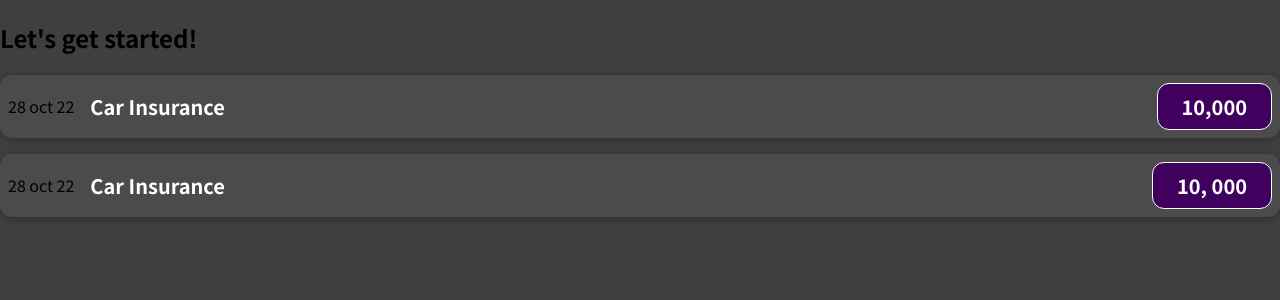
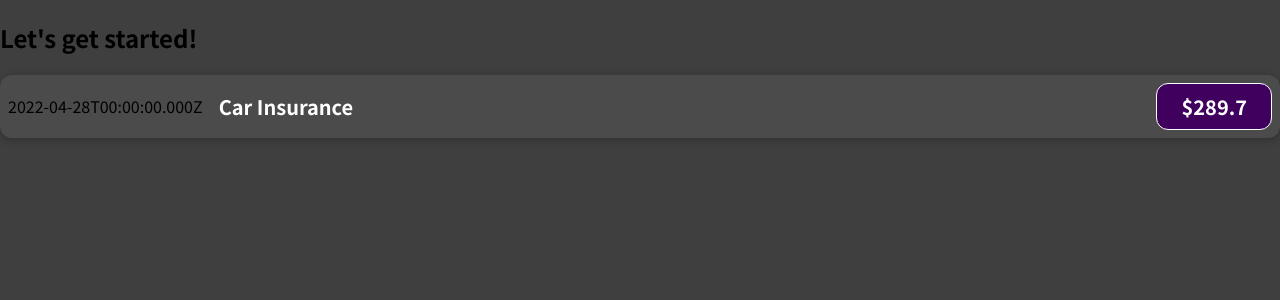
Before and after one commit to AmolShelke2/Expense-tracker-react, a JavaScript app: page / in a window 1280 px wide. Shown: the top 300 px of the page. Built offline with nearby package versions, Linux system fonts and the light colour scheme.

Commit message:
Updated Outputting Dynamic Data and using expression in jsx

```diff
--- a/src/App.js
+++ b/src/App.js
@@ -1,12 +1,10 @@
 import ExpenseItem from "./component/ExpenseItem";
-import ExpenseItem2 from "./component/ExpenseItem2";
 
 function App() {
   return (
     <div>
       <h2>Let's get started!</h2>
       <ExpenseItem />
-      <ExpenseItem2 />
     </div>
   );
 }
--- a/src/component/ExpenseItem.js
+++ b/src/component/ExpenseItem.js
@@ -1,12 +1,16 @@
 import "./ExpenseItem.css";
 
 function ExpenseItem() {
+  const expenseDate = new Date(2022, 3, 28);
+  const expenseTitle = "Car Insurance";
+  const expnseAmount = 289.7;
+
   return (
     <div className="expense-item">
-      <div>28 oct 22</div>
+      <div>{expenseDate.toISOString()}</div>
       <div className="expense-item__description">
-        <h2>Car Insurance</h2>
-        <div className="expense-item__price">10,000</div>
+        <h2>{expenseTitle}</h2>
+        <div className="expense-item__price">${expnseAmount}</div>
       </div>
     </div>
   );
--- a/src/component/ExpenseItem2.css
+++ /dev/null
@@ -1,56 +0,0 @@
-.expense-item2 {
-  display: flex;
-  justify-content: space-between;
-  align-items: center;
-  box-shadow: 0 2px 8px rgba(0, 0, 0, 0.25);
-  padding: 0.5rem;
-  margin: 1rem 0;
-  border-radius: 12px;
-  background-color: #4b4b4b;
-}
-
-.expense-item2__description {
-  display: flex;
-  flex-direction: column;
-  gap: 1rem;
-  align-items: flex-end;
-  flex-flow: column-reverse;
-  justify-content: flex-start;
-  flex: 1;
-}
-
-.expense-item2 h2 {
-  color: #3a3a3a;
-  font-size: 1rem;
-  flex: 1;
-  margin: 0 1rem;
-  color: white;
-}
-
-.expense-item2__price {
-  background-color: #40005d;
-  color: #fff;
-  border: 1px solid #ffff;
-  padding: 0.5rem;
-  font-size: 1rem;
-  font-weight: bold;
-  border-radius: 12px;
-}
-
-@media (min-width: 500px) {
-  .expense-item2__description {
-    flex-direction: row;
-    flex: 1;
-    align-items: center;
-    justify-content: flex-start;
-  }
-
-  .expense-item2 h2 {
-    font-size: 1.25rem;
-  }
-
-  .expense-item2__price {
-    font-size: 1.25rem;
-    padding: 0.5rem 1.5rem;
-  }
-}
--- a/src/component/ExpenseItem2.jsx
+++ /dev/null
@@ -1,15 +0,0 @@
-import "./ExpenseItem2.css";
-
-function ExpenseItem2() {
-  return (
-    <div className="expense-item2">
-      <div>28 oct 22</div>
-      <div className="expense-item2__description">
-        <h2>Car Insurance</h2>
-        <div className="expense-item2__price">10, 000</div>
-      </div>
-    </div>
-  );
-}
-
-export default ExpenseItem2;
```
Also changed, not shown: 1 other file (tests, documents, lock files or other folders).
